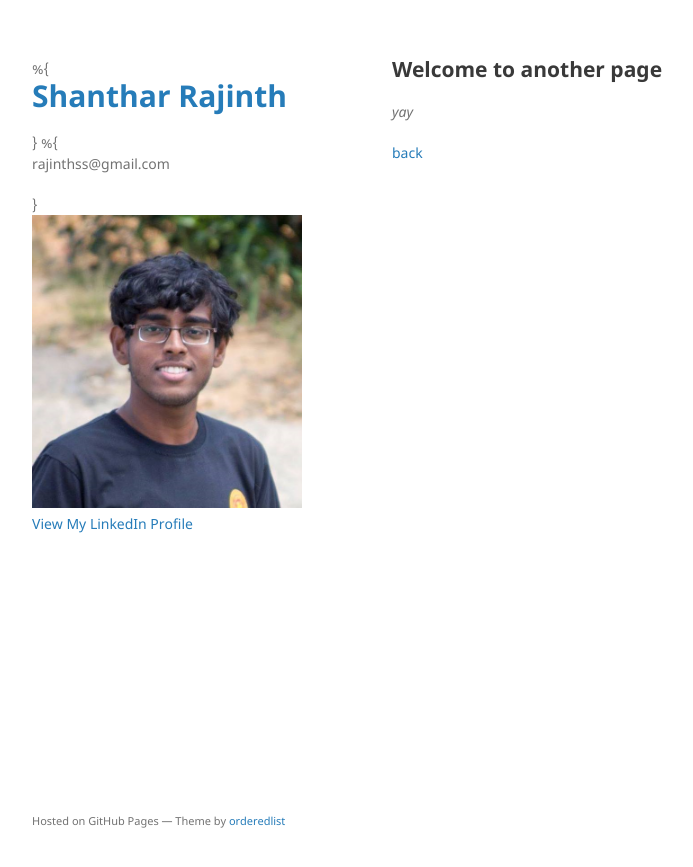
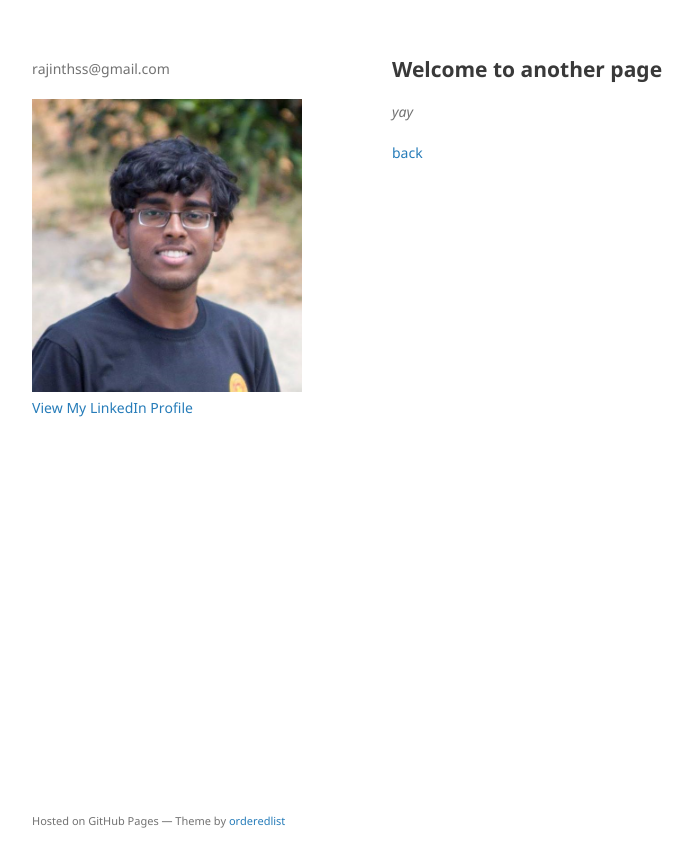
Before and after one commit to rajinthss/rajinthss.github.io, a Jekyll site: the page built from another-page.md, in a window 1280 px wide. Shown: the top 867 px of the page, without its empty margins (178-871 px from the left). Built offline with Jekyll 4.4.1, drawn with Linux system fonts in a browser that asks for light colours; our own code applies the rules of GitHub Pages for plain Markdown files.

Commit message:
Update default.html

```diff
--- a/_layouts/default.html
+++ b/_layouts/default.html
@@ -15,9 +15,7 @@
   <body>
     <div class="wrapper">
       <header>
-%{      <h1><a href="{{ "/" | absolute_url }}">{{ site.title | default: site.github.repository_name }}</a></h1>}
-
-%{      <p>{{ site.description | default: site.github.project_tagline }}</p>}
+        <p>{{ site.description | default: site.github.project_tagline }}</p>
 
         {% if site.logo %}
           <img src="{{site.logo | relative_url}}" alt="Logo" />
```
